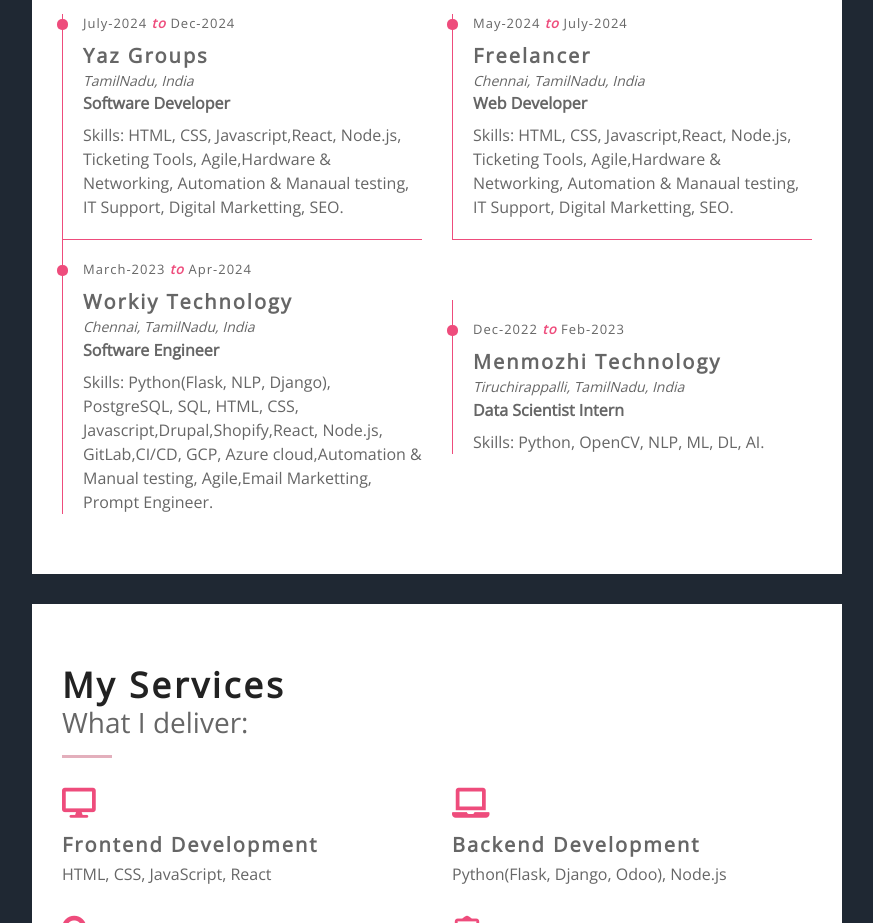
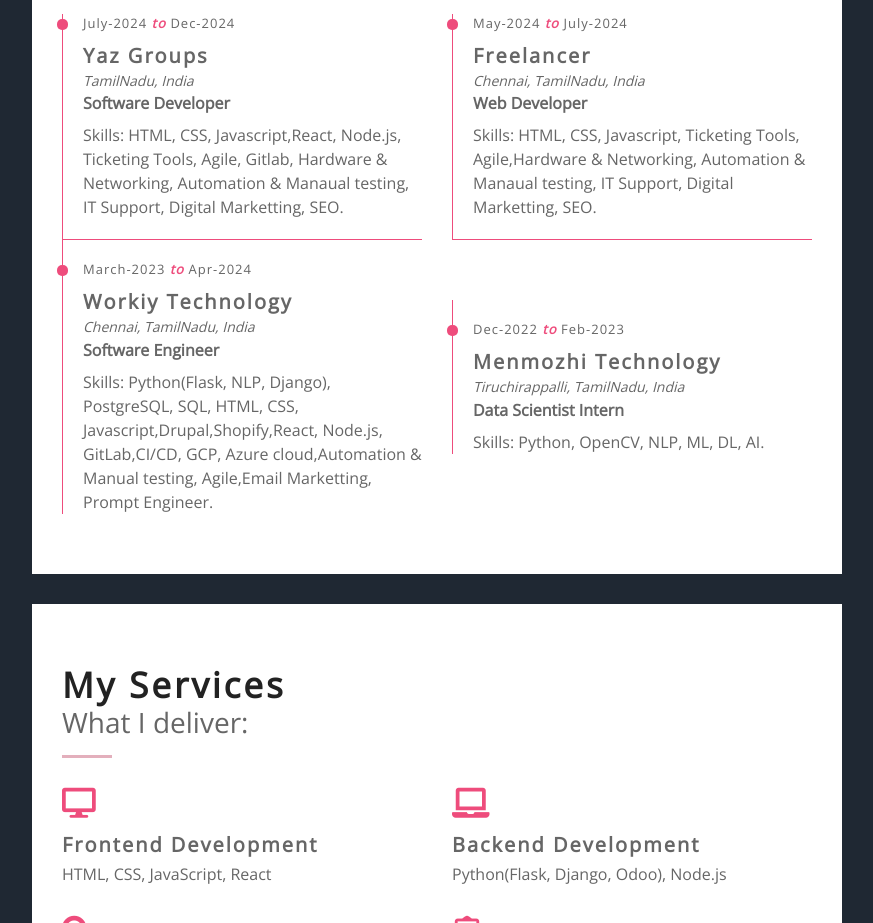
Before and after one commit to sahim10/Sahim_Portfolio, a plain HTML site: page index.html in a window 1280 px wide. Shown: the part 2000-2923 px from the top of the page, without its empty margins (368-1241 px from the left). Drawn offline with nearby package versions, Linux system fonts and the light colour scheme.

Commit message:
updated on jan2025

```diff
--- a/index.html
+++ b/index.html
@@ -249,7 +249,7 @@
                                     <h3>Yaz Groups</h3>
                                     <h4>TamilNadu, India</h4>
                                     <h5>Software Developer</h5>
-                                    <p>Skills: HTML, CSS, Javascript,React, Node.js, Ticketing Tools, Agile,Hardware & Networking, Automation & Manaual testing, IT Support, Digital Marketting, SEO.</p>
+                                    <p>Skills: HTML, CSS, Javascript,React, Node.js, Ticketing Tools, Agile, Gitlab, Hardware & Networking, Automation & Manaual testing, IT Support, Digital Marketting, SEO.</p>
                                 </div>
                             </div>
                             <div class="col-md-6">
@@ -258,7 +258,7 @@
                                     <h3>Freelancer</h3>
                                     <h4>Chennai, TamilNadu, India</h4>
                                     <h5>Web Developer</h5>
-                                    <p>Skills: HTML, CSS, Javascript,React, Node.js, Ticketing Tools, Agile,Hardware & Networking, Automation & Manaual testing, IT Support, Digital Marketting, SEO.</p>
+                                    <p>Skills: HTML, CSS, Javascript, Ticketing Tools, Agile,Hardware & Networking, Automation & Manaual testing, IT Support, Digital Marketting, SEO.</p>
                                 </div>
                             </div>
                             <div class="col-md-6">
```
